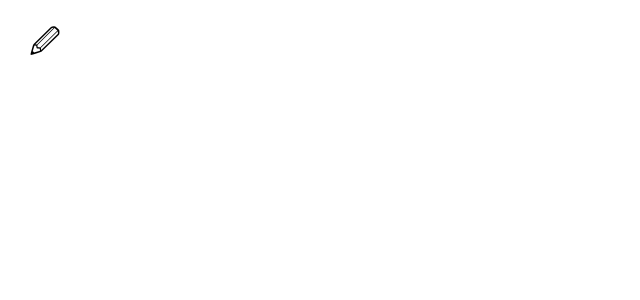
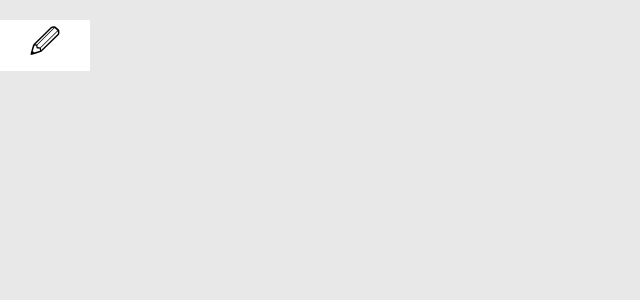
Before and after one commit to TimeOfGift/letsmeet-frontend, a React (Create React App) app: page / in a window 1280 px wide. Shown: the top 300 px of the page, without its empty margins (0-640 px from the left). Built offline with nearby package versions, Linux system fonts and the light colour scheme.

Commit message:
add site  bg color

```diff
--- a/src/App.scss
+++ b/src/App.scss
@@ -1,6 +1,7 @@
-
 .App {
     font-family: Abel;
+    background-color: #E8E8E8;
+    height: 100vh;
 }
 
 .btn_style {
```
